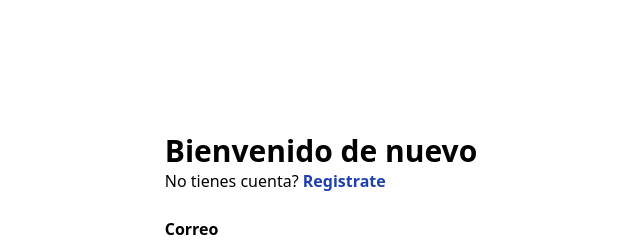
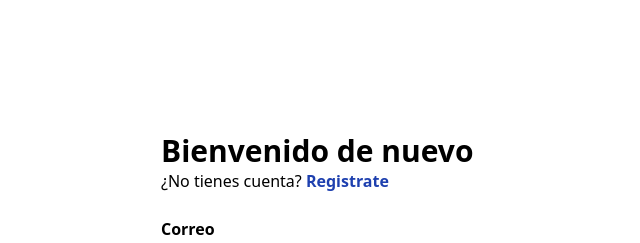
Before and after one commit to fernandopanduro/temachia, a React (Vite) app: page /auth/login in a window 1280 px wide. Shown: the top 243 px of the page, without its empty margins (319-959 px from the left). Built offline with nearby package versions, Linux system fonts and the light colour scheme; no server answers.

Commit message:
🌈 style: Layout

```diff
--- a/src/pages/Login/Login.tsx
+++ b/src/pages/Login/Login.tsx
@@ -66,13 +66,11 @@ export const Login = () => {
   return (
     <main className="flex justify-center items-center min-h-[100vh]">
       <Toaster position="top-center" richColors />
-      <div className="flex flex-col gap-6">
+      <div className="flex flex-col gap-6 w-80 max-w-[90%]">
         <div>
-          <h1 className="font-bold text-center text-3xl">
-            Bienvenido de nuevo
-          </h1>
+          <h1 className="font-bold text-3xl text-left">Bienvenido de nuevo</h1>
           <p>
-            No tienes cuenta?{" "}
+            ¿No tienes cuenta?{" "}
             <Link to={"/auth/register"} className="text-blue-800 font-bold">
               Registrate
             </Link>
--- a/src/pages/Register/Register.tsx
+++ b/src/pages/Register/Register.tsx
@@ -59,11 +59,11 @@ export const Register = () => {
   return (
     <main className="flex justify-center items-center min-h-[100vh] w-full">
       <Toaster position="top-center" richColors />
-      <div className="flex flex-col gap-6">
+      <div className="flex flex-col gap-6  w-80 max-w-[90%]">
         <div>
-          <h1 className="font-bold text-center text-3xl">Registrate Ahora</h1>
+          <h1 className="font-bold text-left text-3xl">Registrate Ahora</h1>
           <p>
-            Ya tienes cuenta?{" "}
+            ¿Ya tienes cuenta?{" "}
             <Link to={"/auth/login"} className="text-blue-800 font-bold">
               Inicia Sesión
             </Link>
```
